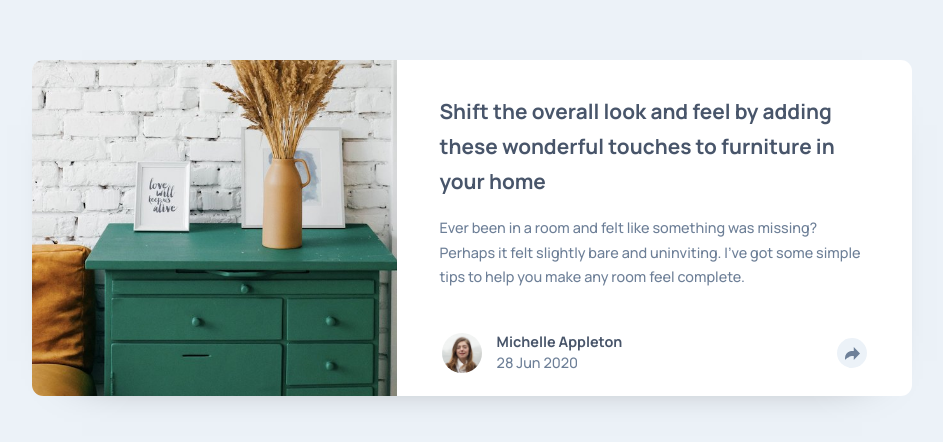
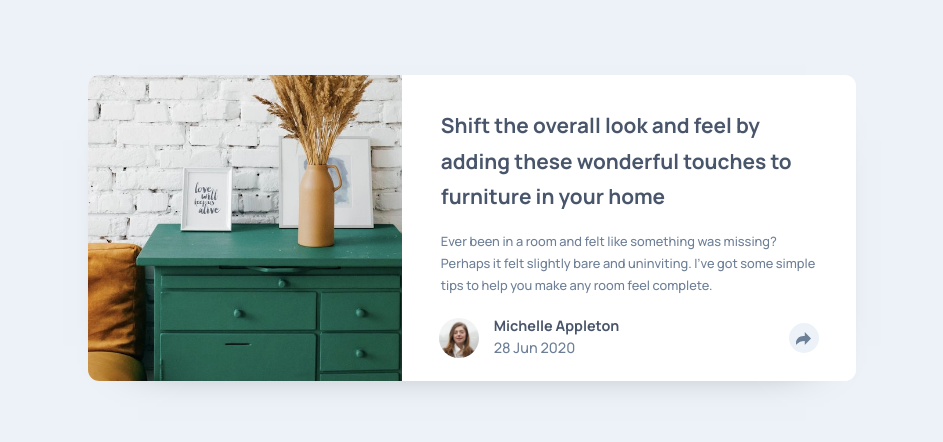
Before and after one commit to alvianharyanto/Article-preview-component, a plain HTML site: page index.html in a window 1280 px wide. Shown: the part 172-614 px from the top of the page, without its empty margins (168-1111 px from the left). Drawn offline with Linux system fonts and the light colour scheme.

Commit message:
fix width

```diff
--- a/scss/main.scss
+++ b/scss/main.scss
@@ -36,7 +36,7 @@ body {
 
 @media (min-width: 1000px) {
     .container {
-        max-width: 55rem;
+        max-width: 48rem;
     }
 
     .article {
@@ -44,7 +44,6 @@ body {
         max-height: 21rem !important;
 
         &__main {
-            padding: 0 1rem;
 
             &--footer {
                 position: unset !important;
@@ -85,7 +84,7 @@ body {
 
         &__top {
             max-height: 30rem !important;
-            max-width: 25.5rem;
+            flex-basis: 46rem;
 
             img {
                 height: 100%;
@@ -122,7 +121,7 @@ body {
     &__main {
 
         &--body {
-            margin: 2.6em 2em 2em;
+            margin: 2.6em 3em 1em;
 
             h2,
             p {
@@ -131,12 +130,12 @@ body {
             }
 
             h2 {
-                font-size: clamp(1em, 3.8vw, 1.3rem);
+                font-size: clamp(1.2em, 3.8vw, 1.3rem);
                 font-weight: 700;
             }
 
             p {
-                font-size: clamp(1em, 3vw, .9rem);
+                font-size: clamp(.8em, 3.5vw, 0.8rem);
                 font-weight: 500;
             }
         }
@@ -144,7 +143,7 @@ body {
         &--footer {
             height: auto;
             display: flex;
-            padding: .6em 2em 1em;
+            padding: 0 2.6em 1em;
             position: relative;
             font-size: clamp(0.8rem, 3.5vw, .9rem);
 
```
Also changed, not shown: css/main.css, 1 other file.
